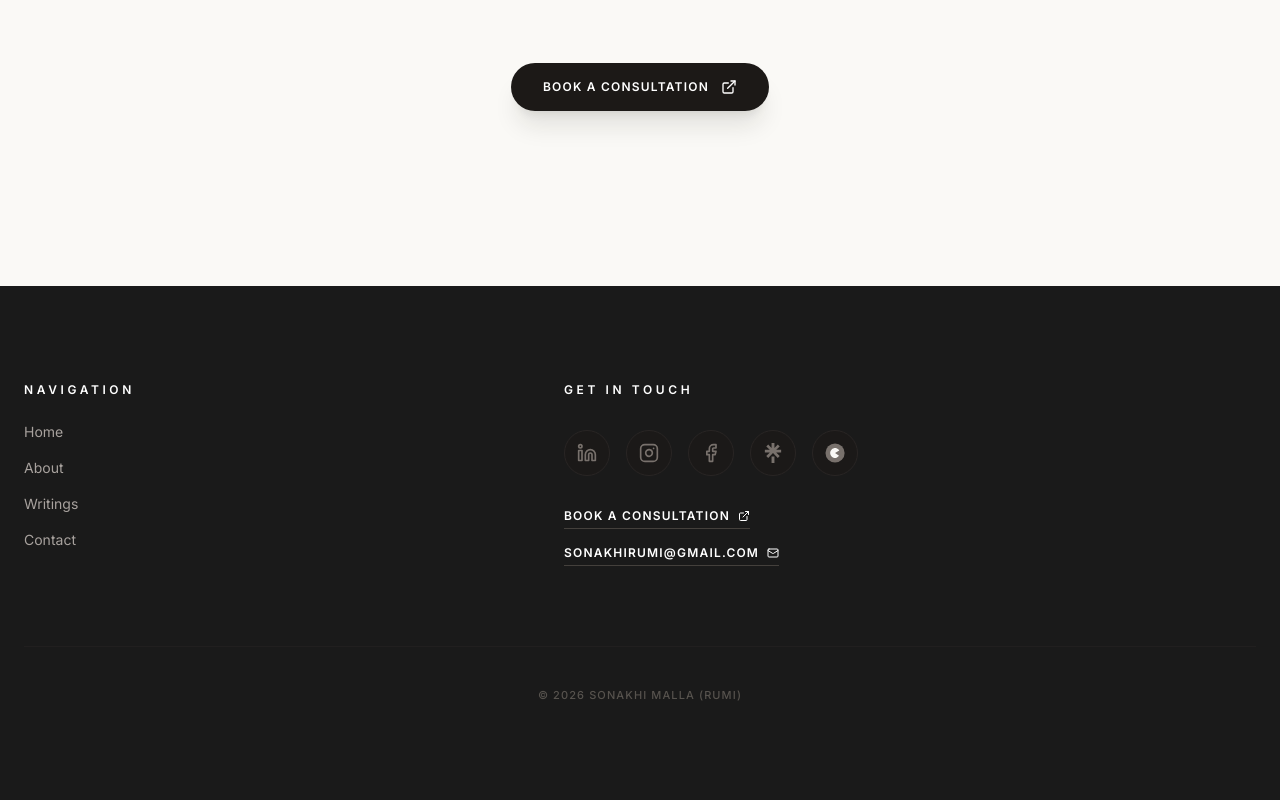
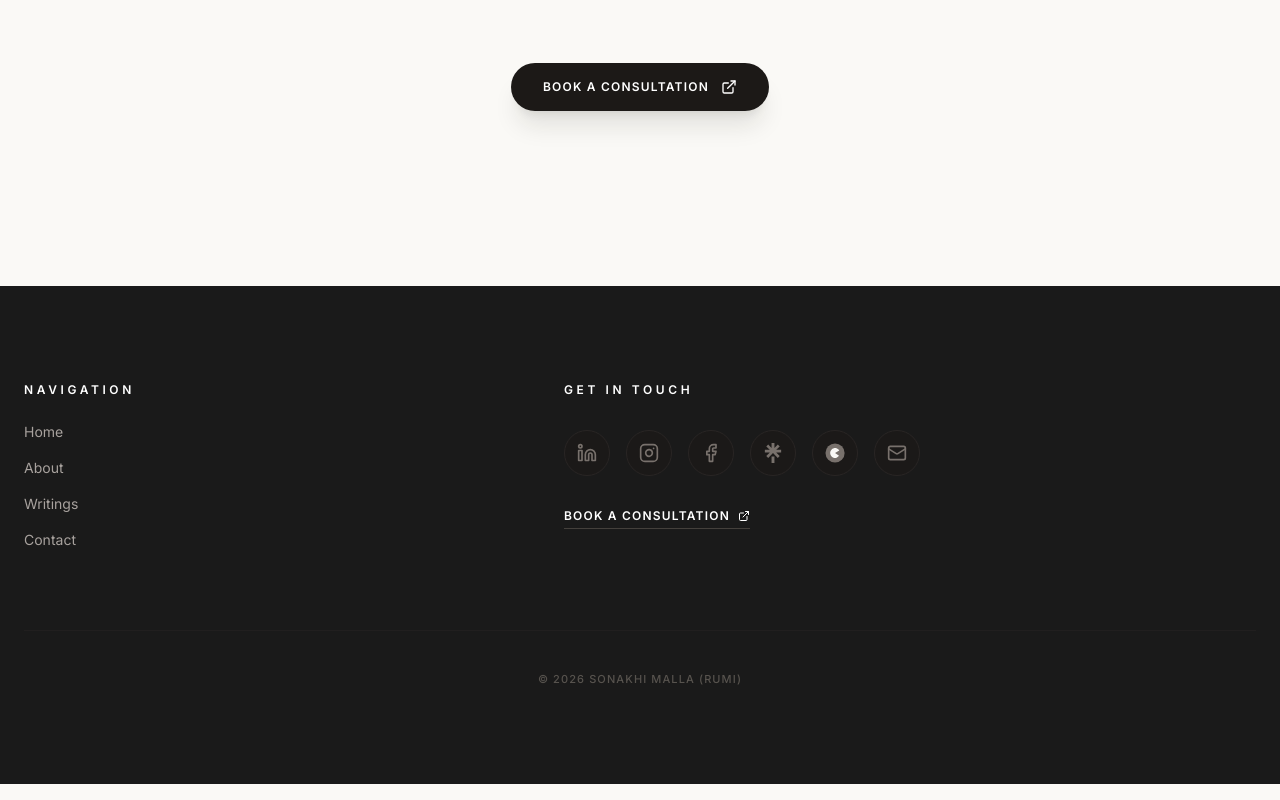
Before and after one commit to sonakhirumi/sonakhi-portfolio, a React (Vite) app: page /contact in a window 1280 px wide. Shown: the part 594-1394 px from the top of the page. Built offline with nearby package versions, Linux system fonts and the light colour scheme; a web font is replaced by a local one.

Commit message:
style: move email link to social icons in footer

```diff
--- a/components/Footer.tsx
+++ b/components/Footer.tsx
@@ -34,6 +34,7 @@ const Footer: React.FC = () => {
     { icon: Facebook, href: 'https://www.facebook.com/sonakhi.rumi', label: 'Facebook' },
     { icon: LinktreeIcon, href: 'https://linktr.ee/sonakhirumi', label: 'Linktree' },
     { icon: TopmateIcon, href: 'https://topmate.io/sonakhirumi', label: 'Topmate' },
+    { icon: Mail, href: 'mailto:sonakhirumi@gmail.com', label: 'Email' },
   ];
 
   const navigationLinks: { name: string; href: string; isExternal?: boolean }[] = [
@@ -99,13 +100,6 @@ const Footer: React.FC = () => {
                   <ExternalLink className="w-3 h-3" />
                 </a>
 
-                <a
-                  href="mailto:sonakhirumi@gmail.com"
-                  className="inline-flex items-center space-x-2 text-white font-bold text-xs uppercase tracking-widest border-b border-stone-700 hover:border-white transition-colors pb-1"
-                >
-                  <span>sonakhirumi@gmail.com</span>
-                  <Mail className="w-3 h-3" />
-                </a>
               </div>
             </div>
           </div>
```
